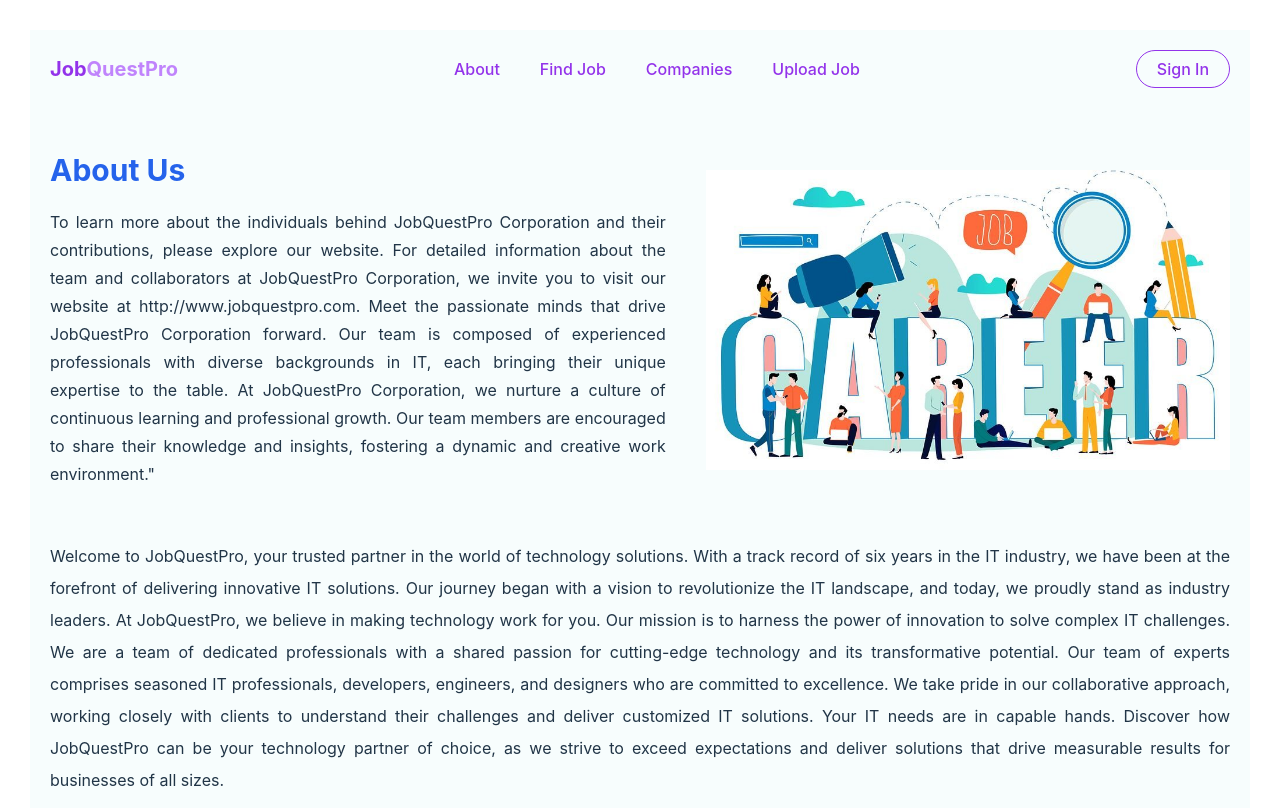
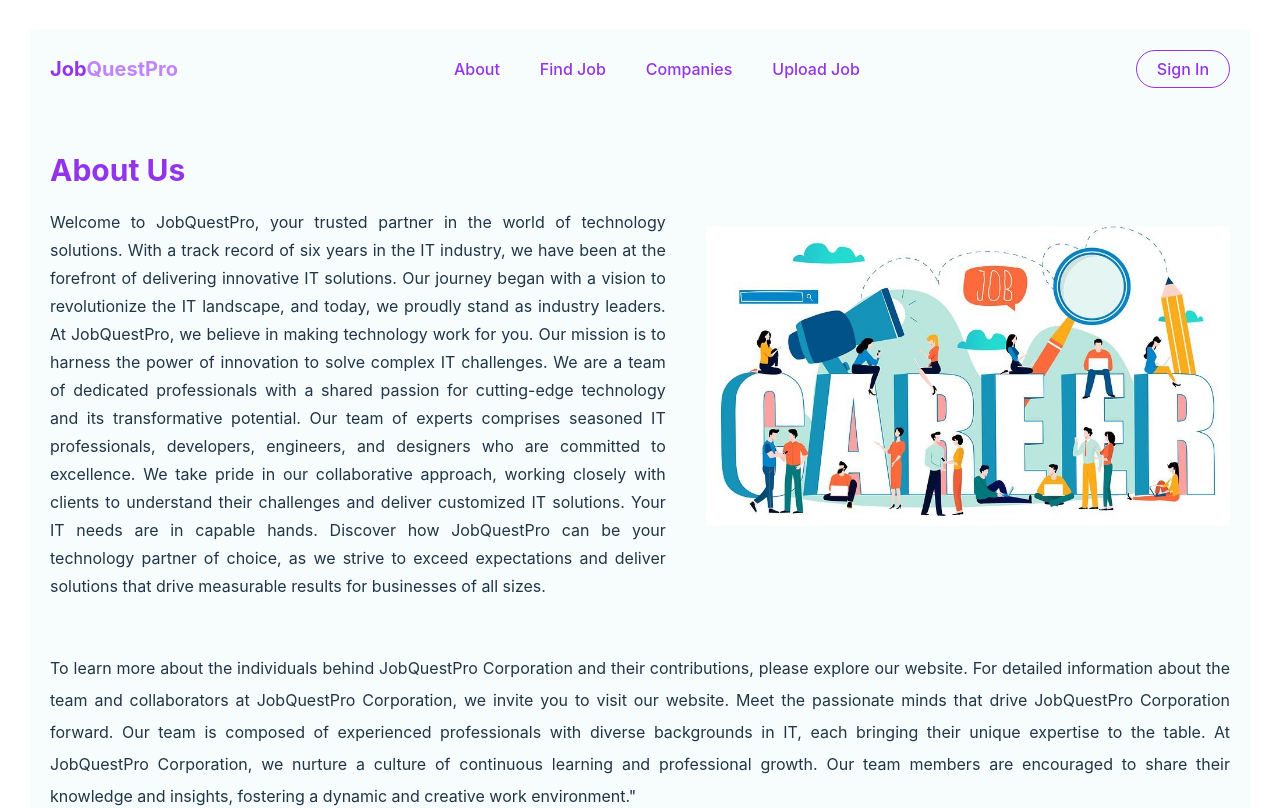
Before and after one commit to Kolora/JobQuestPro_MERNStack, a React (Vite) app in the folder client/: page /about-us in a window 1280 px wide. Shown: the top 808 px of the page. Built offline with nearby package versions, Linux system fonts and the light colour scheme.

Commit message:
update changes

```diff
--- a/client/src/components/Header.jsx
+++ b/client/src/components/Header.jsx
@@ -61,19 +61,19 @@
               setValue={setSearchQuery}
             />
             <SearchInput
-              placeholder="Add Country or city"
+              placeholder="Add City"
               icon={<CiLocationOn className="text-gray-600 text-xl" />}
               value={location}
               setValue={setLocation}
               styles={"hidden md:flex"}
             />
-            {/* <SearchInput
-              placeholder="Add City"
+            <SearchInput
+              placeholder="Add Country"
               icon={<CiLocationOn className="text-gray-600 text-xl" />}
               value={location}
               setValue={setLocation}
               styles={"hidden md:flex"}
-            /> */}
+            />
 
             <div>
               <CustomButton
--- a/client/src/pages/About.jsx
+++ b/client/src/pages/About.jsx
@@ -6,19 +6,25 @@
     <div className="container mx-auto flex flex-col gap-8 2xl:gap-14 py-6 ">
       <div className="w-full flex flex-col-reverse md:flex-row gap-10 items-center p-5">
         <div className="w-full md:2/3 2xl:w-2/4">
-          <h1 className="text-3xl text-blue-600 font-bold mb-5">About Us</h1>
+          <h1 className="text-3xl text-purple-600 font-bold mb-5">About Us</h1>
           <p className="text-justify leading-7">
-            To learn more about the individuals behind JobQuestPro Corporation
-            and their contributions, please explore our website. For detailed
-            information about the team and collaborators at JobQuestPro
-            Corporation, we invite you to visit our website at
-            http://www.jobquestpro.com. Meet the passionate minds that drive
-            JobQuestPro Corporation forward. Our team is composed of experienced
-            professionals with diverse backgrounds in IT, each bringing their
-            unique expertise to the table. At JobQuestPro Corporation, we
-            nurture a culture of continuous learning and professional growth.
-            Our team members are encouraged to share their knowledge and
-            insights, fostering a dynamic and creative work environment."
+            Welcome to JobQuestPro, your trusted partner in the world of
+            technology solutions. With a track record of six years in the IT
+            industry, we have been at the forefront of delivering innovative IT
+            solutions. Our journey began with a vision to revolutionize the IT
+            landscape, and today, we proudly stand as industry leaders. At
+            JobQuestPro, we believe in making technology work for you. Our
+            mission is to harness the power of innovation to solve complex IT
+            challenges. We are a team of dedicated professionals with a shared
+            passion for cutting-edge technology and its transformative
+            potential. Our team of experts comprises seasoned IT professionals,
+            developers, engineers, and designers who are committed to
+            excellence. We take pride in our collaborative approach, working
+            closely with clients to understand their challenges and deliver
+            customized IT solutions. Your IT needs are in capable hands.
+            Discover how JobQuestPro can be your technology partner of choice,
+            as we strive to exceed expectations and deliver solutions that drive
+            measurable results for businesses of all sizes.
           </p>
         </div>
         <img src={career} alt="About" className="w-auto h-[300px]" />
@@ -26,22 +32,18 @@
 
       <div className="leading-8 px-5 text-justify">
         <p>
-          Welcome to JobQuestPro, your trusted partner in the world of
-          technology solutions. With a track record of six years in the IT
-          industry, we have been at the forefront of delivering innovative IT
-          solutions. Our journey began with a vision to revolutionize the IT
-          landscape, and today, we proudly stand as industry leaders. At
-          JobQuestPro, we believe in making technology work for you. Our mission
-          is to harness the power of innovation to solve complex IT challenges.
-          We are a team of dedicated professionals with a shared passion for
-          cutting-edge technology and its transformative potential. Our team of
-          experts comprises seasoned IT professionals, developers, engineers,
-          and designers who are committed to excellence. We take pride in our
-          collaborative approach, working closely with clients to understand
-          their challenges and deliver customized IT solutions. Your IT needs
-          are in capable hands. Discover how JobQuestPro can be your technology
-          partner of choice, as we strive to exceed expectations and deliver
-          solutions that drive measurable results for businesses of all sizes.
+          {" "}
+          To learn more about the individuals behind JobQuestPro Corporation and
+          their contributions, please explore our website. For detailed
+          information about the team and collaborators at JobQuestPro
+          Corporation, we invite you to visit our website. Meet the passionate
+          minds that drive JobQuestPro Corporation forward. Our team is composed
+          of experienced professionals with diverse backgrounds in IT, each
+          bringing their unique expertise to the table. At JobQuestPro
+          Corporation, we nurture a culture of continuous learning and
+          professional growth. Our team members are encouraged to share their
+          knowledge and insights, fostering a dynamic and creative work
+          environment."
         </p>
       </div>
     </div>
--- a/client/src/pages/CompanyProfile.jsx
+++ b/client/src/pages/CompanyProfile.jsx
@@ -48,7 +48,8 @@
         setErrMsg({ ...res });
       } else {
         setErrMsg({ status: "success", message: res.message });
-        dispatch(Login(data));
+        const newData = { token: res?.token, ...res?.user };
+        dispatch(Login(newData));
         localStorage.setItem("userInfo", JSON.stringify(data));
         setTimeout(() => {
           window.location.reload();
--- a/client/src/pages/FindJobs.jsx
+++ b/client/src/pages/FindJobs.jsx
@@ -1,4 +1,4 @@
-import { useState } from "react";
+import { useState, useEffect } from "react";
 import { useLocation, useNavigate } from "react-router-dom";
 import { BiBriefcaseAlt2 } from "react-icons/bi";
 import { BsStars } from "react-icons/bs";
@@ -42,7 +42,14 @@
         url: "/jobs" + newURL,
         method: "GET",
       });
-    } catch (error) {}
+      console.log(res.data);
+      setNumPage(res?.numOfPage);
+      setRecordsCount(res?.totalJobs);
+      setData(res.data);
+      setIsFetching(false);
+    } catch (error) {
+      setIsFetching(false);
+    }
   };
   const filterJobs = (val) => {
     if (filterJobTypes?.includes(val)) {
@@ -54,6 +61,16 @@
 
   const filterExperience = async (e) => {
     setFilterExp(e);
+  };
+
+  const handleSearchSubmit = async (e) => {
+    e.preventDefault();
+    await fetchJobs();
+  };
+
+  const handleShowMore = async (e) => {
+    e.preventDefault();
+    setPage((prev) => prev + 1);
   };
 
   useEffect(() => {
@@ -78,7 +95,7 @@
       <Header
         title="Make your dream job a reality "
         type="home"
-        handleClick={() => {}}
+        handleClick={handleSearchSubmit}
         searchQuery={searchQuery}
         setSearchQuery={setSearchQuery}
         location={jobLocation}
@@ -165,6 +182,7 @@
                 logo: job?.company?.profileUrl,
                 ...job,
               };
+              console.log(job);
               return <JobCard job={newJob} key={index} />;
             })}
           </div>
@@ -172,8 +190,9 @@
           {numPage > page && !isFetching && (
             <div className="w-full flex items-center justify-center pt-16">
               <CustomButton
+                onClick={handleShowMore}
                 title="Load More"
-                containerStyles={`text-blue-600 py-1.5 px-5 focus:outline-none hover:bg-blue-700 hover:text-white rounded-full text-base border border-blue-600`}
+                containerStyles={`text-blue-600 py-1.5 px-5 focus:outline-none hover:bg-blue-700 hover:text-white rounded-full text-base border border-purple-600`}
               />
             </div>
           )}
--- a/client/src/pages/JobDetail.jsx
+++ b/client/src/pages/JobDetail.jsx
@@ -115,7 +115,7 @@
               <div className="bg-[#fed0ab] w-40 h-16 px-6 rounded-lg flex flex-col items-center justify-center">
                 <span className="text-sm">No. of Applicants</span>
                 <p className="text-lg font-semibold text-gray-700">
-                  {job?.applicants?.length}K
+                  {job?.application?.length}
                 </p>
               </div>
 
@@ -123,6 +123,13 @@
                 <span className="text-sm">No. of Vacancies</span>
                 <p className="text-lg font-semibold text-gray-700">
                   {job?.vacancies}
+                </p>
+              </div>
+
+              <div className="bg-[#cecdff] w-40 h-16 px-6 rounded-lg flex flex-col items-center justify-center">
+                <span className="text-sm">Years of Experience</span>
+                <p className="text-lg font-semibold text-gray-700">
+                  {job?.experience}
                 </p>
               </div>
             </div>
```
Also changed, not shown: client/src/pages/UserProfile.jsx (+36 -8 lines).
